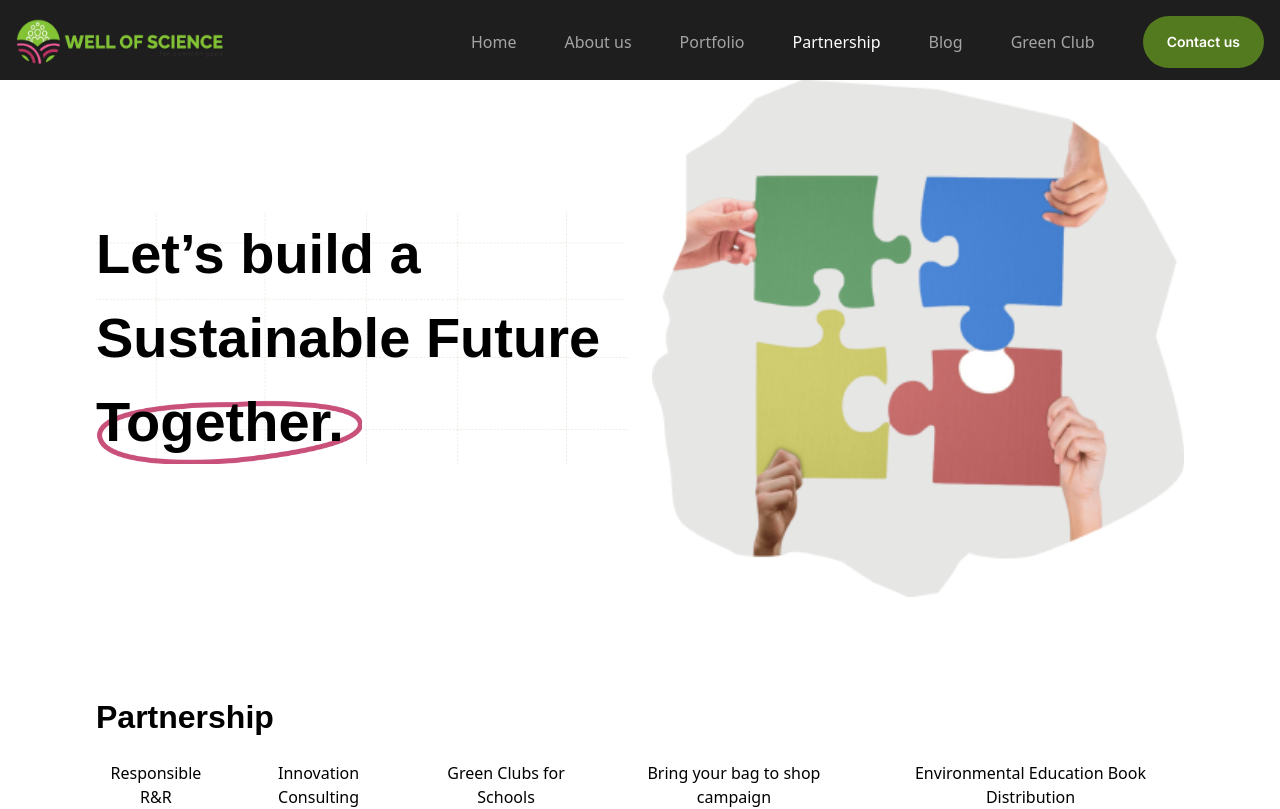
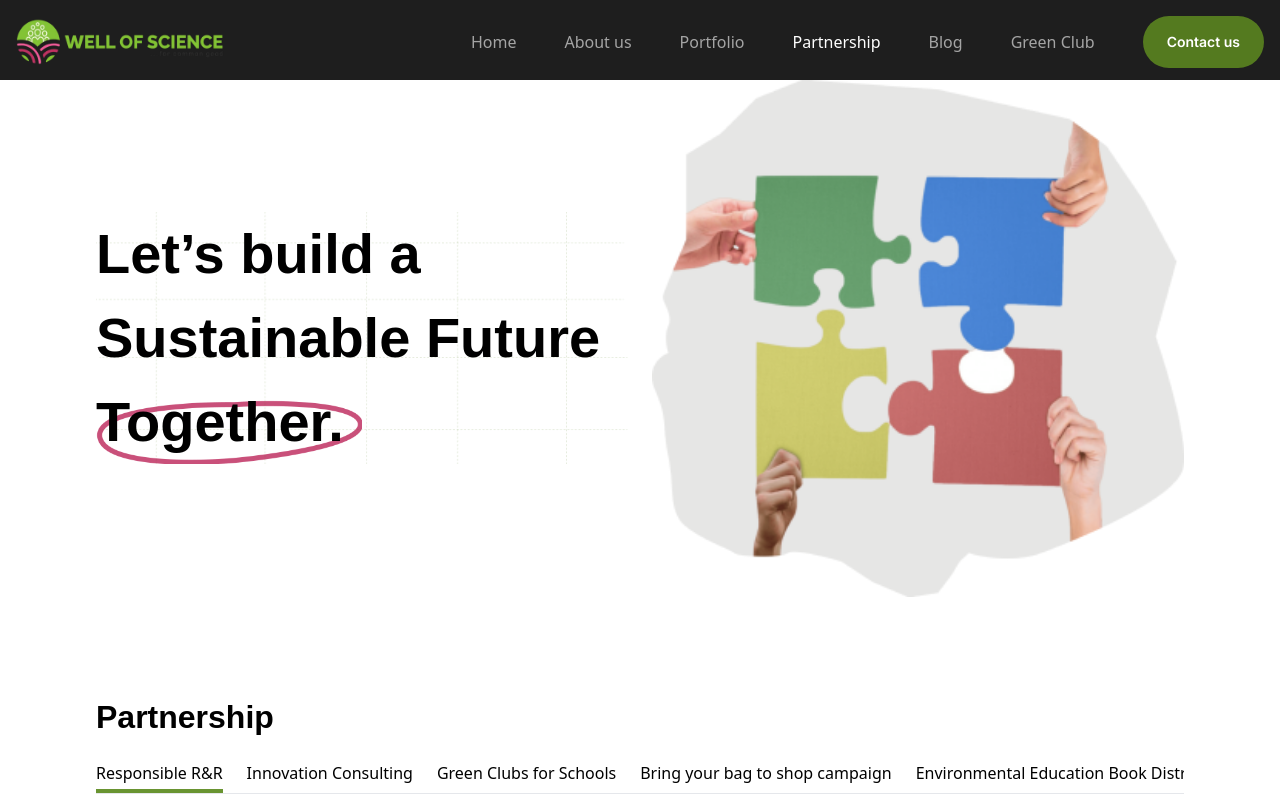
Before and after one commit to Abasifreke100/new-well-of-science, a React (Vite) app: page /partnership in a window 1280 px wide. Shown: the top 809 px of the page. Built offline with nearby package versions, Linux system fonts and the light colour scheme; a web font is replaced by a local one.

Commit message:
enahancement:partnership page

```diff
--- a/src/components/partnership/environmental-education-book-distribution.jsx
+++ b/src/components/partnership/environmental-education-book-distribution.jsx
@@ -1,8 +1,8 @@
 const EnvironmentalEducationBookDistribution = () => {
   return (
-    <div>
-      <p>
-        Partnering in the distribution of environmental books written by our
+    <div className="grid gir-cols-1 md:grid-cols-2 items-center justify-items-center  text-[14px] md:text-[16px] md:-mb-28 -mb-20  ">
+      <div className="mb-10 md:m-0  ">
+      Partnering in the distribution of environmental books written by our
         co-founders, such as <span className="italic">&quot;Akon and Friends,&quot;</span> for primary and secondary
         schools can facilitate early awareness and action toward environmental
         sustainability among young learners. This initiative aims to instill
@@ -11,7 +11,12 @@ const EnvironmentalEducationBookDistribution = () => {
         environmental education and nurturing the next generation of
         eco-conscious citizens. Additionally, such partnerships can enhance
         brand reputation and demonstrate a commitment to a sustainable future.
-      </p>
+      </div>
+      <img
+        src="/images/green-club/akon-and-friends.jpg"
+        alt=""
+        className="w-[100%] md:w-[60%] h-[100%] justify-self-center "
+      />
     </div>
   );
 };
--- a/src/components/ui/PartnershipSwitch.jsx
+++ b/src/components/ui/PartnershipSwitch.jsx
@@ -15,10 +15,10 @@ const PartnershipSwitch = () => {
 
   const renderTab = {
     [switchTitle[0]]: <ResponsibleRandRTab />,
-    [switchTitle[1]]: <InnovationConsulting/>,
-    [switchTitle[2]]: <GreenClubForSchools/>,
-    [switchTitle[3]]: <BringYourBagToShopCampaign/>,
-    [switchTitle[4]]: <EnvironmentalEducationBookDistribution/>,
+    [switchTitle[1]]: <InnovationConsulting />,
+    [switchTitle[2]]: <GreenClubForSchools />,
+    [switchTitle[3]]: <BringYourBagToShopCampaign />,
+    [switchTitle[4]]: <EnvironmentalEducationBookDistribution />,
   };
 
   return (
@@ -27,12 +27,12 @@ const PartnershipSwitch = () => {
         <h2 className="font-gen_sans font-semibold ext-[20px] sm:text-[24px] md:text-[32px] ">
           Partnership
         </h2>
-        <div className="flex flex-row gap-6 border-b-[1px] mb-5 text-[14px] md:text-[16px] ">
+        <div className="flex flex-row gap-6 overflow-x-scroll border-b-[1px] mb-5 text-[14px] md:text-[16px] ">
           {switchTitle.map((cases) => {
             return (
               <div key={cases}>
                 <button
-                  className={`${
+                  className={`whitespace-nowrap ${
                     switchState === cases && "border-b-4 border-green_two "
                   } bg-white cursor-pointer pt-5 pb-1`}
                   onClick={() => setSwitchState(cases)}
@@ -55,137 +55,3 @@ const PartnershipSwitch = () => {
 };
 
 export default PartnershipSwitch;
-
-
-  //  {switchState === true ? (
-  //         <div>
-  //           <div className="grid gir-cols-1  md:grid-cols-2 gap-6 justify-items-center text-[14px] md:text-[16px] ">
-  //             <div className=" order-last md:order-first ">
-  //               Responsible, recollection, and recycling are crucial for
-  //               sustainable resource and environmental management. This
-  //               initiative advocates for the ethical collection and recycling of
-  //               PET, PP, and HDPE plastic materials, assisting companies and
-  //               organizations in monitoring their plastic footprint throughout
-  //               the entire lifecycle—from consumption to recollection and
-  //               recycling.
-  //               <br />
-  //               <br />
-  //               The "Responsible Recollection and Recycling" concept places a
-  //               strong emphasis on ethical and sustainable practices. It
-  //               encourages the measurement of plastic waste generated and the
-  //               tracking of impact metrics to advance environmentally conscious
-  //               collection methods and responsible recycling processes,
-  //               ultimately minimizing the adverse effects of plastic waste
-  //               pollution. This approach is designed to foster a more
-  //               responsible and eco-friendly approach to resource management.
-  //             </div>
-  //             <img src="/images/partnershippic1.png" alt="" />
-  //           </div>
-
-  //           <h2 className="font-gen_sans font-semibold ext-[16px] sm:text-[18px] md:text-[24px] my-10 ">
-  //             Embracing Sustainable Alternatives To Plastic{" "}
-  //           </h2>
-  //           <div className="flex flex-row ">
-  //             <div className="bg-zinc-200 flex flex-row rounded-t-3xl  ">
-  //               <h4
-  //                 className={`  ${
-  //                   switchState2 === true
-  //                     ? "bg-green_two text-white "
-  //                     : "bg-zinc-200"
-  //                 }  cursor-pointer p-5 rounded-t-3xl `}
-  //                 onClick={() => setSwitchState2(true)}
-  //               >
-  //                 Kenaf
-  //               </h4>
-  //               <h4
-  //                 className={` ${
-  //                   switchState2 === false
-  //                     ? " bg-green_two text-white "
-  //                     : "bg-zinc-200"
-  //                 } cursor-pointer p-5 rounded-t-3xl `}
-  //                 onClick={() => setSwitchState2(false)}
-  //               >
-  //                 Banana FIber
-  //               </h4>
-  //             </div>
-  //           </div>
-  //           {switchState2 === true ? (
-  //             <div className="grid gird-cols-1 md:grid-cols-[2fr_1fr] gap-6 items-start justify-items-center p-10 bg-[#2F2F2F] text-white rounded-b-3xl rounded-tr-3xl text-[14px] md:text-[16px] ">
-  //               <div className="order-last md:order-first">
-  //                 Kenaf, a fibrous plant, stands as a beacon of sustainability
-  //                 in resource utilization. Its cultivation involves a commitment
-  //                 to sustainable farming practices, ensuring minimal
-  //                 environmental impact. After harvesting, the processing phase
-  //                 includes separating the fibers from the plant, followed by
-  //                 treatments to enhance usability.
-  //                 <br />
-  //                 <br />
-  //                 These fibers, derived from kenaf, find applications in the
-  //                 production of paper, textiles, and biodegradable products. By
-  //                 opting for kenaf-based materials, we contribute to
-  //                 environmentally friendly industries, tapping into a renewable
-  //                 resource with diverse applications.
-  //               </div>
-  //               <img
-  //                 src="/images/partnershippicdown1.png"
-  //                 alt=""
-  //                 className="rounded-3xl w-[100%] "
-  //               />
-  //             </div>
-  //           ) : (
-  //             <div className="grid gird-cols-1 md:grid-cols-[2fr_1fr] gap-6 items-center order-last md:order-first justify-items-center p-10 bg-[#2F2F2F] text-white rounded-b-3xl rounded-tr-3xl text-[14px] md:text-[16px] ">
-  //               <div>
-  //                 Banana fiber processing introduces an innovative approach to
-  //                 harnessing the potential of banana plants. This involves
-  //                 extracting fibers from banana plant pseudostems through a
-  //                 meticulous process—harvesting mature plants, stripping outer
-  //                 layers to reveal the fibrous core, and mechanically extracting
-  //                 and cleaning the fibers. Treated for strength and durability,
-  //                 these banana fibers are utilized in textiles, handicrafts, and
-  //                 various eco-friendly products.
-  //                 <br />
-  //                 <br />
-  //                 This method champions sustainability by repurposing
-  //                 agricultural waste, offering a viable raw materials
-  //                 alternative to plastics, in the production of eco-friendly
-  //                 products. Embracing banana fiber aligns with environmentally
-  //                 conscious practices, contributing to the responsible and
-  //                 renewable utilization of resources. In opting for these
-  //                 alternative materials, we not only eliminate our dependence on
-  //                 plastic but also actively support industries, also champion
-  //                 responsible recollection and recycling. Our Kenaf and Banana
-  //                 Fiber projects stand as a testament to our commitment to a
-  //                 more sustainable and eco-friendly future. We are open to
-  //                 working with like-minded organizations to accomplish these
-  //                 initiatives.
-  //               </div>
-  //               <img
-  //                 src="/images/imgsponge.png"
-  //                 alt=""
-  //                 className="rounded-3xl w-[100%]"
-  //               />
-  //             </div>
-  //           )}
-  //         </div>
-  //       ) : (
-  //         <div className="grid gir-cols-1 md:grid-cols-2 items-center justify-items-center  text-[14px] md:text-[16px] md:-mb-28 -mb-20  ">
-  //           <div className="mb-10 md:m-0  ">
-  //             We specialize in offering strategic advisory services designed to
-  //             elevate the innovative capabilities of organizations. Our
-  //             collaborative approach involves closely partnering with clients to
-  //             pinpoint opportunities for innovation, streamline processes, and
-  //             cultivate creativity to address business challenges effectively.
-  //             Our primary objective is to nurture a culture of innovation within
-  //             the organization by implementing robust strategies and harnessing
-  //             cutting-edge technologies in IT solutions development,
-  //             prototyping, market research, and market entry. This ensures that
-  //             our clients not only remain competitive but also adapt seamlessly
-  //             to dynamic business environments
-  //           </div>
-  //           <img
-  //             src="/images/partnershippic2.png"
-  //             alt=""
-  //             className="w-[100%] md:w-[60%] h-[100%] justify-self-center "
-  //           />
-  //         </div>
-  //       )}
```
Also changed, not shown: public/images/green-club/akon-and-friends.jpg (added).
